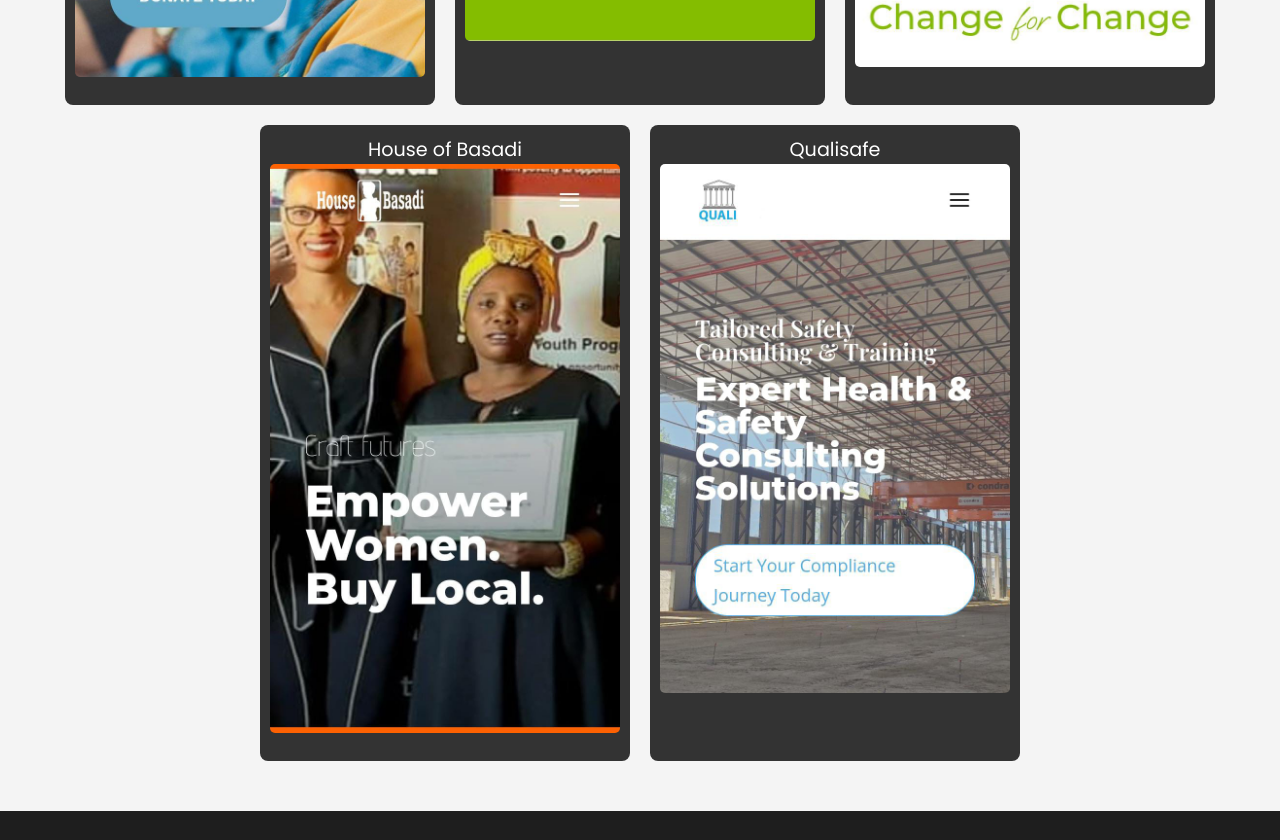
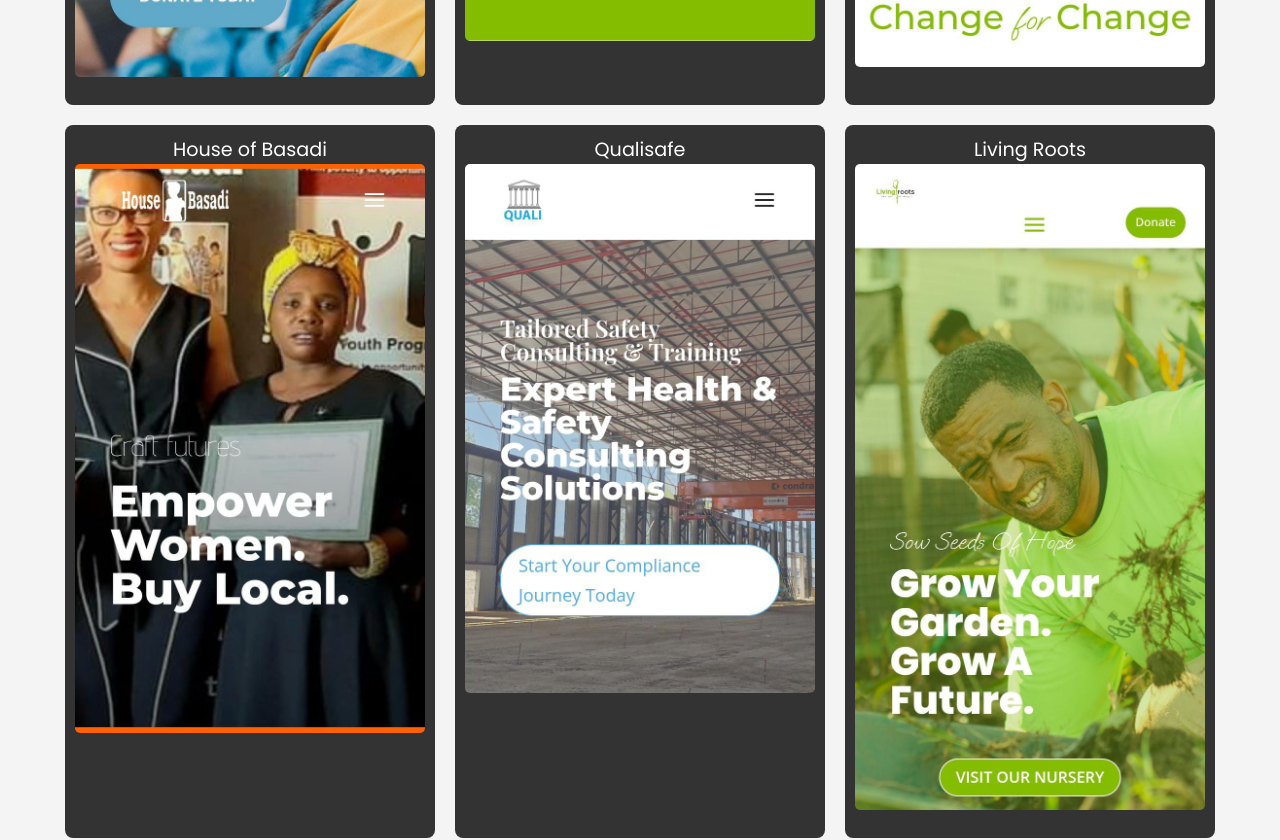
Before and after one commit to juba-ali/julianshouse1, a plain HTML site: page index.html in a window 1280 px wide. Shown: the part 2100-2940 px from the top of the page. Drawn offline with nearby package versions, Linux system fonts and the light colour scheme.

Commit message:
Update index.html

```diff
--- a/index.html
+++ b/index.html
@@ -90,6 +90,11 @@
                 <img src="projectpics/Qualisafe.jpg" alt="JulianPortfolio-Qualisafe">
                     </a>
             </div>
+            <div class="project-tile">
+                <a href="https://livingroots.co.za/" target="_blank">Living Roots
+                <img src="projectpics/Livingroots.jpg" alt="JulianPortfolio-Livingroots">
+                    </a>
+            </div>
         </div>
     </section>
 
```
